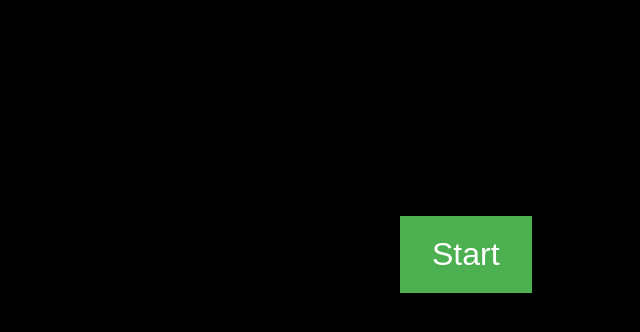
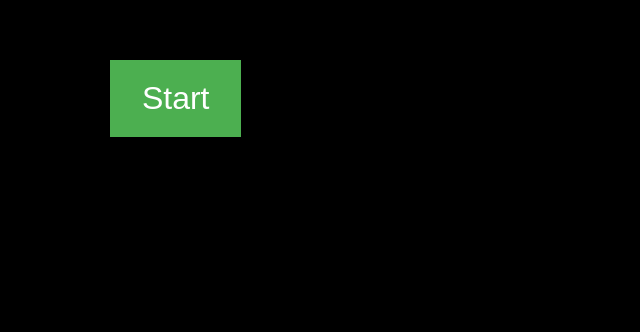
Before and after one commit to jacobtapperCCAC/Spanish, a plain HTML site: page index.html in a window 1280 px wide. Shown: the part 192-524 px from the top of the page, without its empty margins (490-1130 px from the left). Drawn offline with Linux system fonts and the light colour scheme.

Commit message:
Add files via upload

```diff
--- a/style.css
+++ b/style.css
@@ -19,8 +19,8 @@
     text-decoration: none;
     display: inline-block;
     font-size: 32px;
-    translate:840px 400px;
-
+    margin-left: 45%;
+    margin-top: 20%;
 }
 
 #submit{
```
